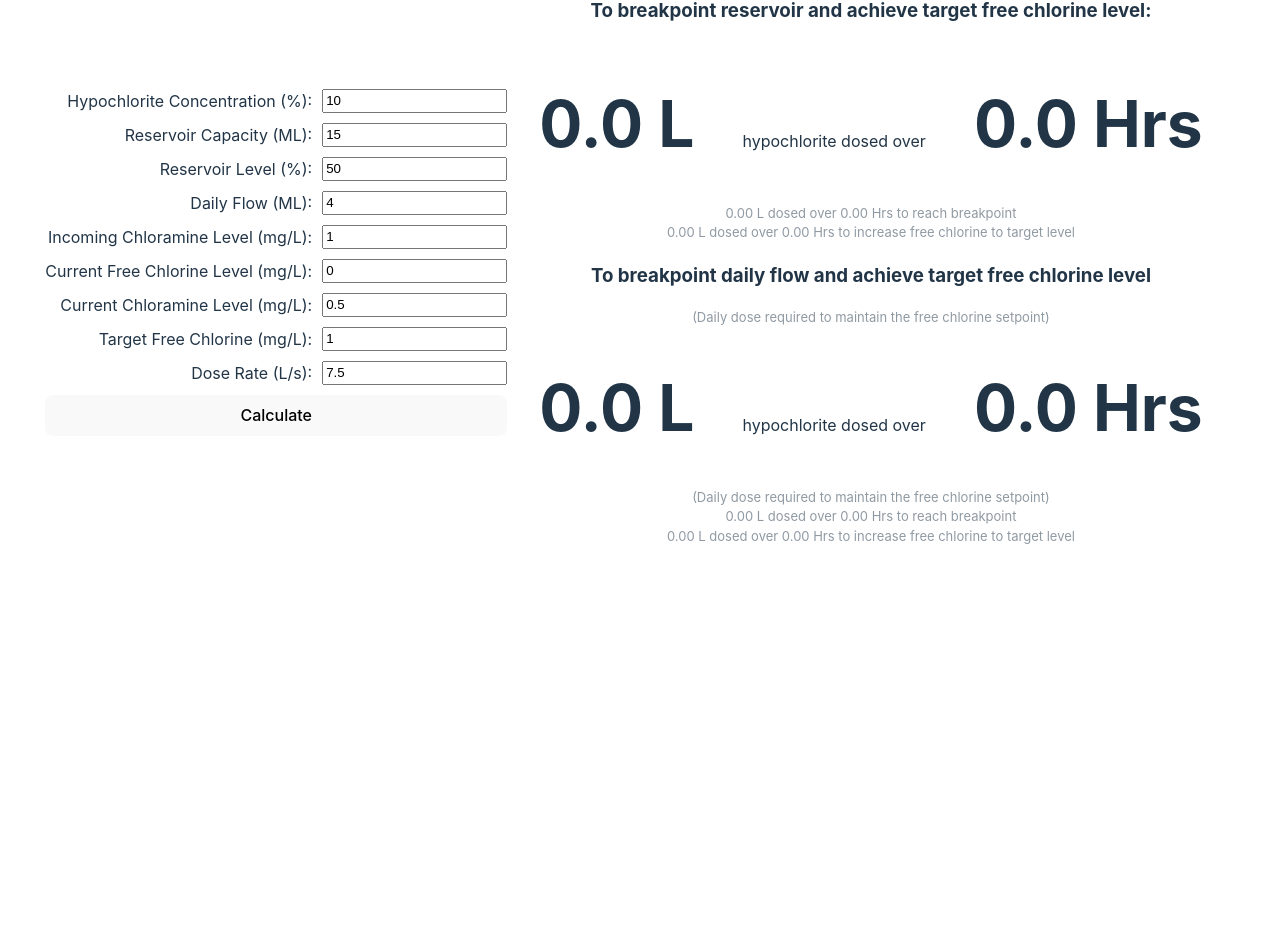
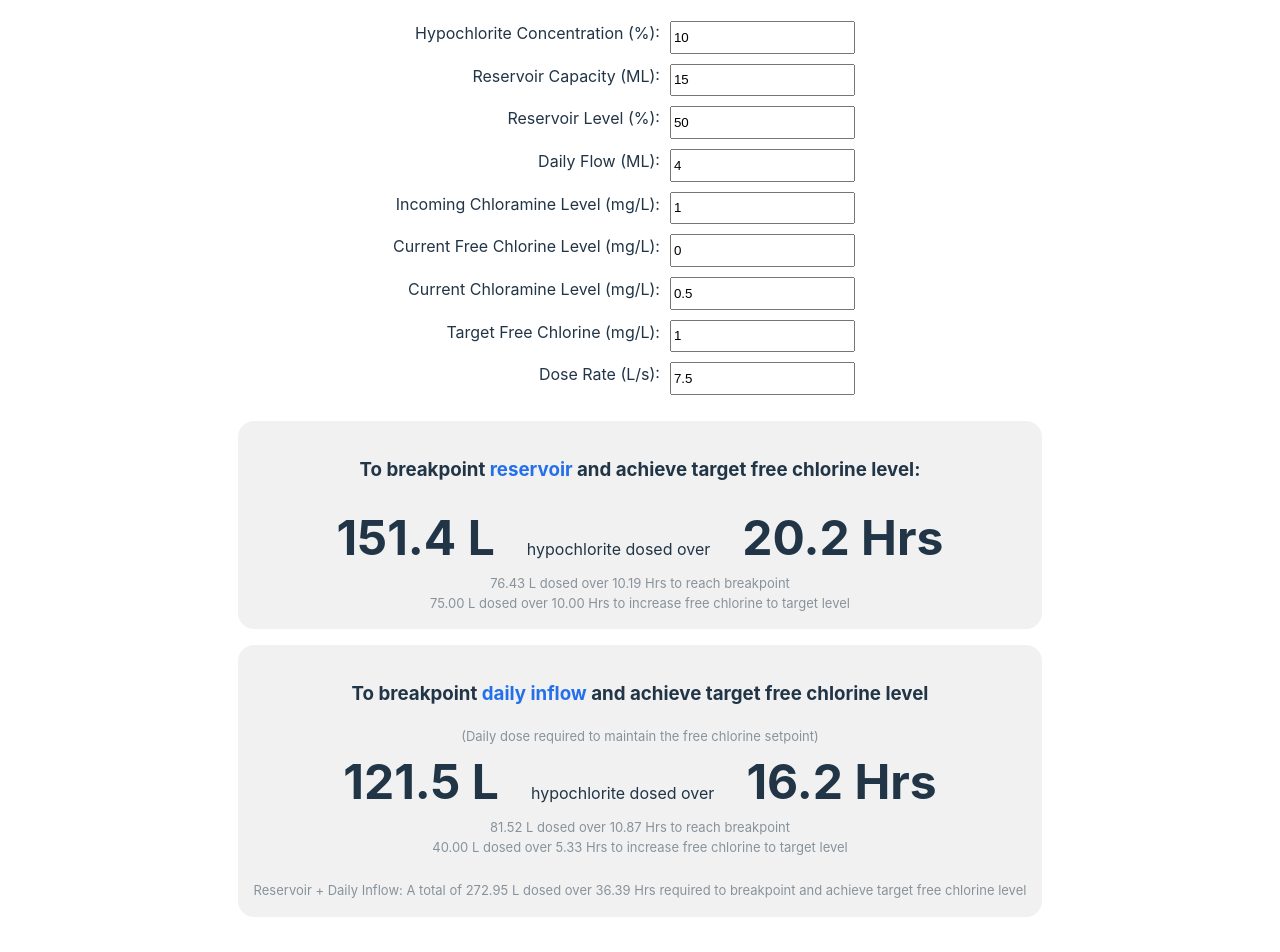
Before and after one commit to zachlamont/hypochlorite-dosing-calculator, a React (Vite) app: page / in a window 1280 px wide. Shown: the part 200-1152 px from the top of the page. Before the commit the page ends 800 px from the top, so only its background shows below. Built offline with nearby package versions, Linux system fonts and the light colour scheme.

Commit message:
Add styles

```diff
--- a/src/App.css
+++ b/src/App.css
@@ -1,5 +1,12 @@
+* {
+  /*
+
+  border: solid 1px blue;
+
+  */
+}
+
 #root {
-  max-width: 1280px;
   margin: 0 auto;
   padding: 2rem;
   text-align: center;
@@ -33,46 +40,59 @@
   }
 }
 
-.card {
-  padding: 2em;
-}
-
-.read-the-docs {
-  color: #888;
+.app-container {
+  display: flex;
+  flex-wrap: wrap;
+  justify-content: center;
 }
 
 .form-container {
-  display: flex;
-  flex-direction: row;
-  flex-wrap: wrap;
-  align-items: center;
 }
+
 .form {
   display: flex;
   flex-direction: column;
+  justify-content: center;
+  margin-top: 4em;
+  margin-right: 2em;
 }
 
 label {
   display: flex;
+  flex-wrap: wrap;
   justify-content: flex-end;
   margin-bottom: 10px;
 }
 
 input {
   margin-left: 10px; /* Optional: Add some left margin for spacing */
+  height: 2em;
+}
+.outputs-section {
+  background-color: rgba(128, 128, 128, 0.11);
+  border-radius: 1em;
+  padding: 1em;
+  margin: 1em;
+  display: flex;
+  flex-direction: column;
+  align-items: center;
 }
 
-.output{
-  font-size: 4em;
+.output {
+  font-size: 3em;
   font-weight: 700;
 }
-.info{
+
+.info {
   font-size: small;
   opacity: 0.5;
 }
-.card{
+.card {
   display: flex;
   flex-direction: row;
-  align-items:baseline;
-  gap: 3em;
+  align-items: baseline;
+  gap: 2em;
 }
+span {
+  color: rgb(36, 112, 235);
+}
--- a/src/App.jsx
+++ b/src/App.jsx
@@ -1,6 +1,5 @@
 import { useState } from "react";
-import reactLogo from "./assets/react.svg";
-import viteLogo from "/vite.svg";
+
 import "./App.css";
 
 //---------------------------
@@ -8,8 +7,6 @@ import "./App.css";
 import CalculationForm from "./components/CalculationForm";
 
 function App() {
-  const [count, setCount] = useState(0);
-
   return (
     <>
       <h1>Hypochlorite Dosing Calculator</h1>
--- a/src/components/CalculationForm.jsx
+++ b/src/components/CalculationForm.jsx
@@ -1,6 +1,8 @@
-import React, { useState } from "react";
+import React, { useState, useEffect } from "react";
 
 const CalculationForm = () => {
+  //INPUTS:
+
   const [hypoConc, setHypoConc] = useState(10);
   const [reservoirVolume, setReservoirVolume] = useState(15);
   const [reservoirLevel, setReservoirLevel] = useState(50);
@@ -27,7 +29,6 @@ const CalculationForm = () => {
     outputTimeToIncreaseFreeInReservoir,
     setOutputTimeToIncreaseFreeInReservoir,
   ] = useState(0);
-
   const [
     outputLitresHypoRequiredToBreakpointIncoming,
     setOutputLitresHypoRequiredToBreakpointIncoming,
@@ -74,9 +75,11 @@ const CalculationForm = () => {
     setDoseRate(Number(e.target.value));
   };
 
-  const handleSubmit = (e) => {
-    e.preventDefault();
+  //const handleSubmit = (e) => {
+  //e.preventDefault();
 
+  useEffect(() => {
+    const calculateOutputs = () => {
       // CALCULATION STEPS
       //NH2Cl + 2 HOCl --> NCL3 + 2H2O
 
@@ -85,7 +88,8 @@ const CalculationForm = () => {
       let currentVolume = reservoirVolume * (reservoirLevel / 100);
       let currentChloramineLevelInGrams = currentChloramineLevel / 1000;
       let currentLitres = currentVolume * 1000000;
-    let numberOfMolesChloraminePerLitre = currentChloramineLevelInGrams / 51.48; //n = m / mw
+      let numberOfMolesChloraminePerLitre =
+        currentChloramineLevelInGrams / 51.48; //n = m / mw
       let numberOfMolesChloramineTotal =
         numberOfMolesChloraminePerLitre * currentLitres;
 
@@ -131,9 +135,11 @@ const CalculationForm = () => {
 
       //STEP 9: Volume of hypo required to achive free target in Reservoir after breakpoint has been acheieved
 
+      let currentFreeInGrams = currentFreeChlorineLevel / 1000;
+
       let targetFreeInGrams = targetFreeChlorine / 1000;
       let gramsFreeChlorineToIncreaseFreeInReservoir =
-      targetFreeInGrams * currentLitres;
+        (targetFreeInGrams - currentFreeInGrams) * currentLitres;
       let litresHypoToIncreaseFreeInReservoir =
         gramsFreeChlorineToIncreaseFreeInReservoir / hypoGramsPerLitre;
 
@@ -171,13 +177,36 @@ const CalculationForm = () => {
         litresHypoRequiredToBreakpointIncoming
       );
       setOutputTimeToBreakpointIncoming(timeToBreakpointIncoming);
-    setOutputLitresHypoToIncreaseFreeIncoming(litresHypoToIncreaseFreeIncoming);
+      setOutputLitresHypoToIncreaseFreeIncoming(
+        litresHypoToIncreaseFreeIncoming
+      );
       setOutputTimeToIncreaseFreeIncoming(timeToIncreaseFreeIncoming);
     };
 
+    calculateOutputs(); // Call the calculation function initially
+
+    // Call the calculation function whenever the inputs change
+    // Use the same dependencies as the inputs that affect the calculation
+    // E.g., [hypoConc, reservoirVolume, reservoirLevel, ...]
+  }, [
+    hypoConc,
+    reservoirVolume,
+    reservoirLevel,
+    dailyFlow,
+    incomingChloramineLevel,
+    currentFreeChlorineLevel,
+    currentChloramineLevel,
+    targetFreeChlorine,
+    doseRate,
+  ]);
+
   return (
+    <div className="app-container">
       <div className="form-container">
-      <form className="form" onSubmit={handleSubmit}>
+        <form
+          className="form"
+          //onSubmit={handleSubmit}
+        >
           <label>
             Hypochlorite Concentration (%):
             <input
@@ -250,14 +279,23 @@ const CalculationForm = () => {
 
           <label>
             Dose Rate (L/s):
-          <input type="number" value={doseRate} onChange={handleInput8Change} />
+            <input
+              type="number"
+              value={doseRate}
+              onChange={handleInput8Change}
+            />
           </label>
 
-        <button type="submit">Calculate</button>
+          {/* <button type="submit">Calculate</button> */}
         </form>
+      </div>
 
       <div className="outputs-container">
-        <h3>To breakpoint reservoir and achieve target free chlorine level:</h3>
+        <div className="outputs-section">
+          <h3>
+            To breakpoint <span>reservoir</span> and achieve target free
+            chlorine level:
+          </h3>
 
           <div className="card">
             <div className="output">
@@ -283,11 +321,15 @@ const CalculationForm = () => {
           </div>
           <div className="info">
             {outputLitresHypoToIncreaseFreeInReservoir.toFixed(2)} L dosed over{" "}
-          {outputTimeToIncreaseFreeInReservoir.toFixed(2)} Hrs to increase free
-          chlorine to target level{" "}
+            {outputTimeToIncreaseFreeInReservoir.toFixed(2)} Hrs to increase
+            free chlorine to target level{" "}
           </div>
-
-        <h3>To breakpoint daily flow and achieve target free chlorine level</h3>
+        </div>
+        <div className="outputs-section">
+          <h3>
+            To breakpoint <span>daily inflow</span> and achieve target free
+            chlorine level
+          </h3>
           <div className="info">
             (Daily dose required to maintain the free chlorine setpoint)
           </div>
@@ -303,23 +345,42 @@ const CalculationForm = () => {
             <div> hypochlorite dosed over</div>
             <div className="output">
               {(
-              outputTimeToBreakpointIncoming + outputTimeToIncreaseFreeIncoming
+                outputTimeToBreakpointIncoming +
+                outputTimeToIncreaseFreeIncoming
               ).toFixed(1)}{" "}
               Hrs
             </div>
           </div>
 
           <div className="info">
-          (Daily dose required to maintain the free chlorine setpoint)
-        </div>
-        <div className="info">
-          {outputLitresHypoRequiredToBreakpointIncoming.toFixed(2)} L dosed over{" "}
-          {outputTimeToBreakpointIncoming.toFixed(2)} Hrs to reach breakpoint
+            {outputLitresHypoRequiredToBreakpointIncoming.toFixed(2)} L dosed
+            over {outputTimeToBreakpointIncoming.toFixed(2)} Hrs to reach
+            breakpoint
           </div>
           <div className="info">
             {outputLitresHypoToIncreaseFreeIncoming.toFixed(2)} L dosed over{" "}
             {outputTimeToIncreaseFreeIncoming.toFixed(2)} Hrs to increase free
             chlorine to target level{" "}
+          </div>
+          <br />
+          <div className="info">
+            {" "}
+            Reservoir + Daily Inflow: A total of{" "}
+            {(
+              outputLitresRequiredToBreakPointReservoir +
+              outputLitresHypoToIncreaseFreeInReservoir +
+              outputLitresHypoRequiredToBreakpointIncoming +
+              outputLitresHypoToIncreaseFreeIncoming
+            ).toFixed(2)}{" "}
+            L dosed over{" "}
+            {(
+              outputTimeToBreakpointReservoir +
+              outputTimeToIncreaseFreeInReservoir +
+              outputTimeToBreakpointIncoming +
+              outputTimeToIncreaseFreeIncoming
+            ).toFixed(2)}{" "}
+            Hrs required to breakpoint and achieve target free chlorine level{" "}
+          </div>
         </div>
       </div>
     </div>
```
Lines whose indentation alone changed are shown as unchanged.
